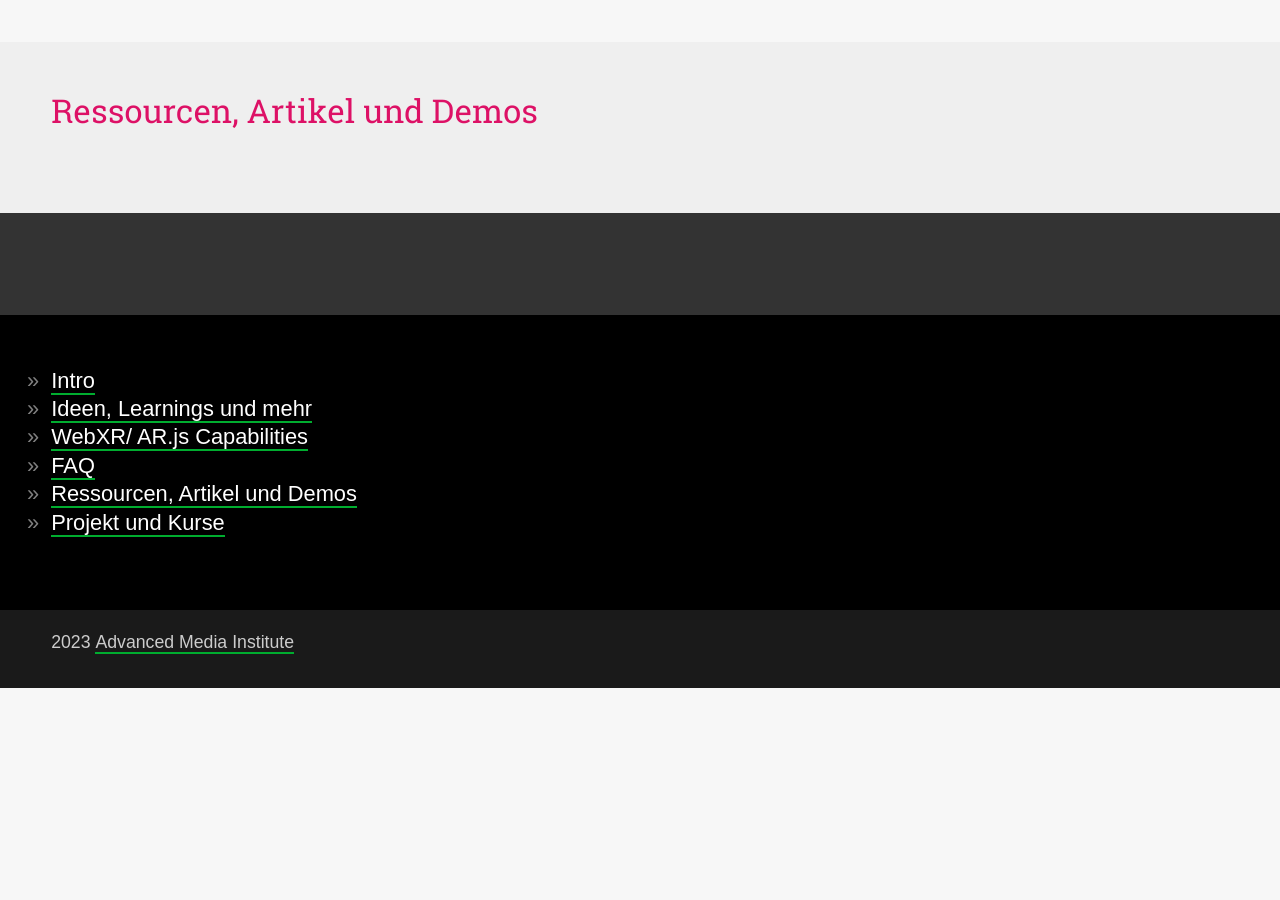
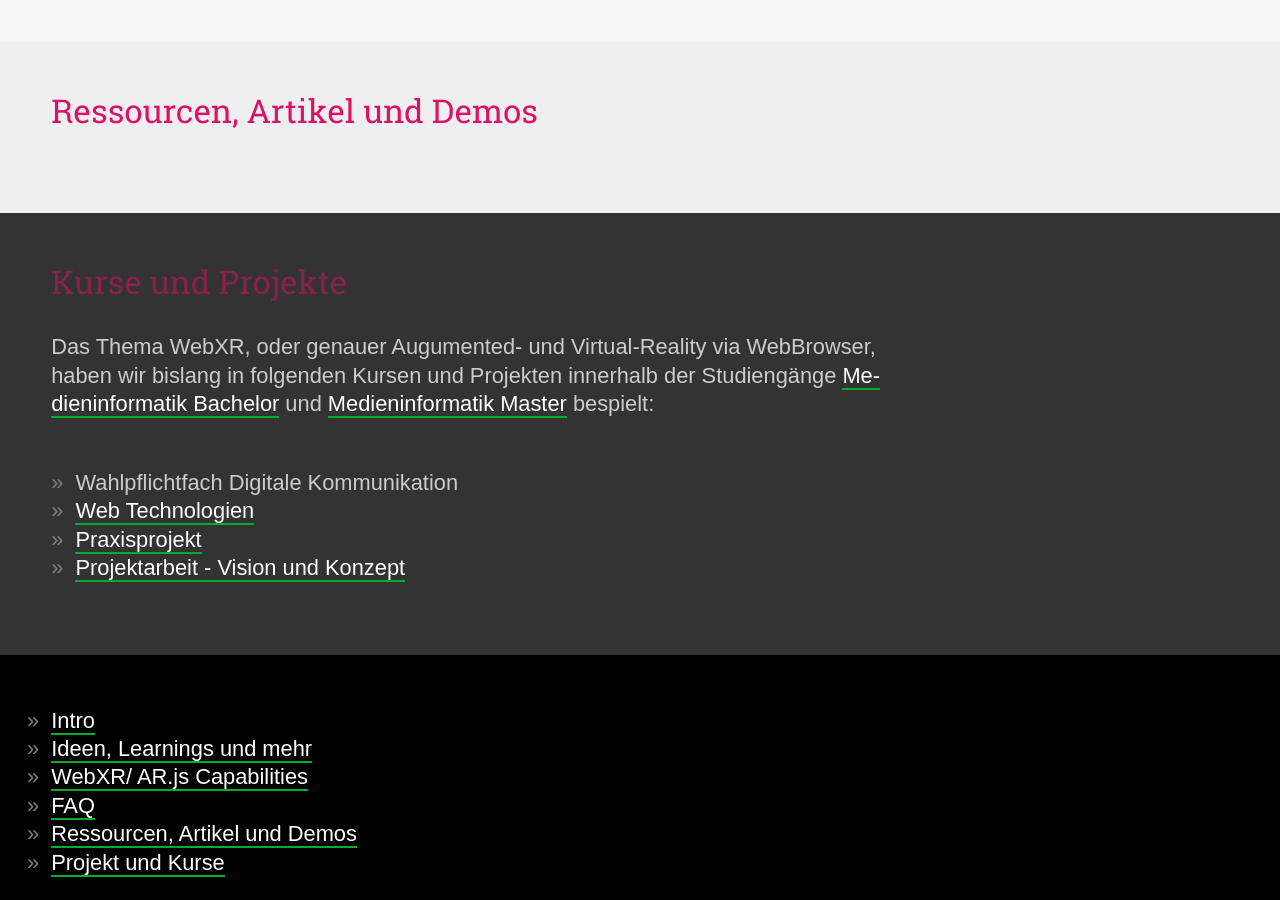
Before and after one commit to mi-classroom/fd-jekyll-level-2-ambrosis-hohlensalamander, a Jekyll site: the page built from _src/index.html, in a window 1280 px wide and 900 px high, scrolled down 1565 px. Built offline with Jekyll 4.4.1, drawn with Linux system fonts in a browser that asks for light colours; some web fonts are replaced; before the commit the page ends 2253 px from its top, so only the background shows below that.

Commit message:
included projects and courses html in index.html

```diff
--- a/_src/_includes/projects-and-courses.html
+++ b/_src/_includes/projects-and-courses.html
@@ -0,0 +1,20 @@
+<div class="limited-box">
+  <h2>Kurse und Projekte</h2>
+  <p>Das Thema WebXR, oder genauer Augumented- und Virtual-Reality via WebBrowser, haben wir bislang
+      in folgenden Kursen und Projekten innerhalb der Studiengänge <a
+          href="https://www.medieninformatik.th-koeln.de/study/bachelor/">Medieninformatik
+          Bachelor</a> und <a
+          href="https://www.medieninformatik.th-koeln.de/study/master/">Medieninformatik Master</a>
+      bespielt:</p>
+</div>
+
+<ul>
+  <li>Wahlpflichtfach Digitale Kommunikation</li>
+  <li><a href="https://th-koeln.github.io/mi-master-wtw/web-technologien/">Web Technologien</a></li>
+  <li><a
+          href="https://www.medieninformatik.th-koeln.de/study/bachelor/moduls/ba_praxisprojekt/">Praxisprojekt</a>
+  </li>
+  <li><a
+          href="https://www.medieninformatik.th-koeln.de/study/master/moduls/ma_modul_projekt_visionkonzept/">Projektarbeit
+          - Vision und Konzept</a></li>
+</ul>
--- a/_src/index.html
+++ b/_src/index.html
@@ -36,5 +36,6 @@ headerMode: is-grey
 </section>
 
 <section id="projects-and-courses" title="Projekt und Kurse" class="long-text is-dark">
-
+    {% capture content %}{% include projects-and-courses.html %}{% endcapture %}
+    {{ content | markdownify }}
 </section>
```
